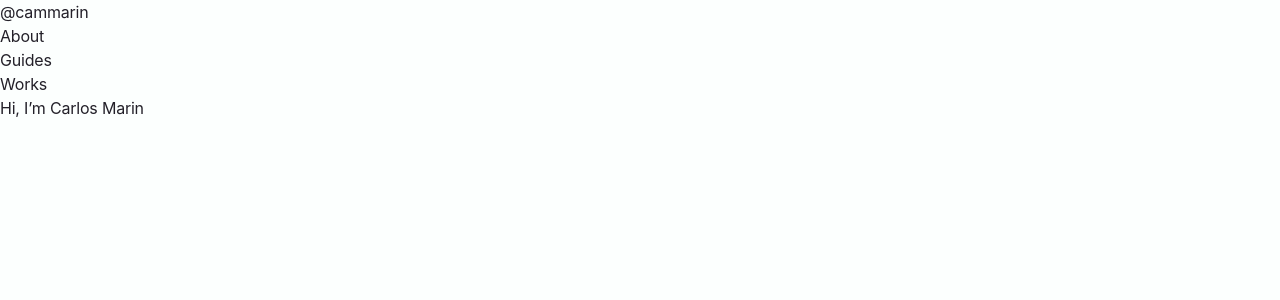
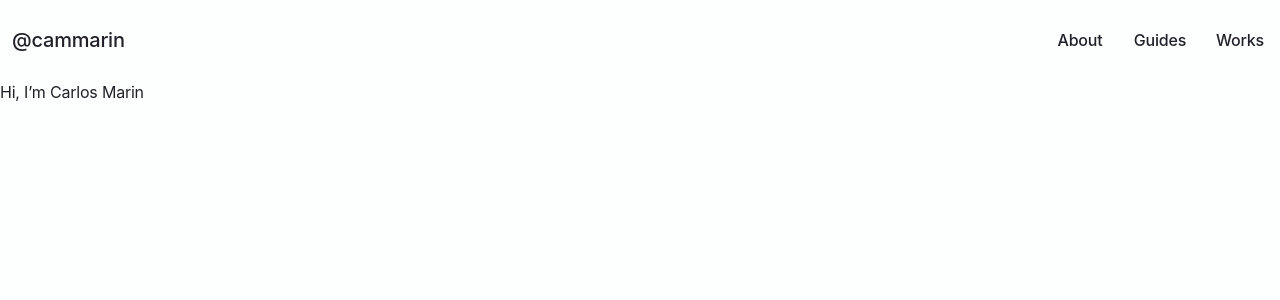
Before and after one commit to cammarin/cammarin.me, a Next.js app: page / in a window 1280 px wide. Shown: the top 300 px of the page. Built offline with nearby package versions, Linux system fonts and the light colour scheme; a web font is replaced by a local one.

Commit message:
feat(navbar): style component

```diff
--- a/src/components/Navbar.tsx
+++ b/src/components/Navbar.tsx
@@ -7,8 +7,10 @@ type NavbarProps = {
 
 const Navbar = ({ children }: NavbarProps) => {
   return (
-    <header>
-      <nav aria-label="Main navigation">{children}</nav>
+    <header className="py-4">
+      <nav className="flex justify-between" aria-label="Main navigation">
+        {children}
+      </nav>
     </header>
   )
 }
--- a/src/components/NavbarBrand.tsx
+++ b/src/components/NavbarBrand.tsx
@@ -3,10 +3,16 @@ import Link from 'next/link'
 // Omit `href` because it's hard-coded.
 type NavbarBrandProps = Omit<JSX.IntrinsicElements['a'], 'href'>
 
-const NavbarBrand = ({ ...htmlAnchorProps }: NavbarBrandProps) => {
+const NavbarBrand = ({
+  className = '',
+  ...htmlAnchorProps
+}: NavbarBrandProps) => {
   return (
     <Link href="/">
-      <a {...htmlAnchorProps} />
+      <a
+        className={`${className} inline-block p-3 text-xl font-medium leading-6`}
+        {...htmlAnchorProps}
+      />
     </Link>
   )
 }
--- a/src/components/NavbarNav.tsx
+++ b/src/components/NavbarNav.tsx
@@ -2,8 +2,8 @@ import NavbarNavLink from '@/components/NavbarNavLink'
 
 type NavbarNavProps = JSX.IntrinsicElements['ul']
 
-const NavbarNav = ({ ...htmlUListProps }: NavbarNavProps) => {
-  return <ul {...htmlUListProps} />
+const NavbarNav = ({ className = '', ...htmlUListProps }: NavbarNavProps) => {
+  return <ul className={`${className} flex`} {...htmlUListProps} />
 }
 
 NavbarNav.Link = NavbarNavLink
--- a/src/components/NavbarNavLink.tsx
+++ b/src/components/NavbarNavLink.tsx
@@ -3,13 +3,17 @@ import Link from 'next/link'
 type NavbarNavLinkProps = JSX.IntrinsicElements['a']
 
 const NavbarNavLink = ({
+  className = '',
   href = '/',
   ...htmlAnchorProps
 }: NavbarNavLinkProps) => {
   return (
     <li>
       <Link href={href}>
-        <a {...htmlAnchorProps} />
+        <a
+          className={`${className} inline-block p-3 w-20 font-medium text-center`}
+          {...htmlAnchorProps}
+        />
       </Link>
     </li>
   )
```
